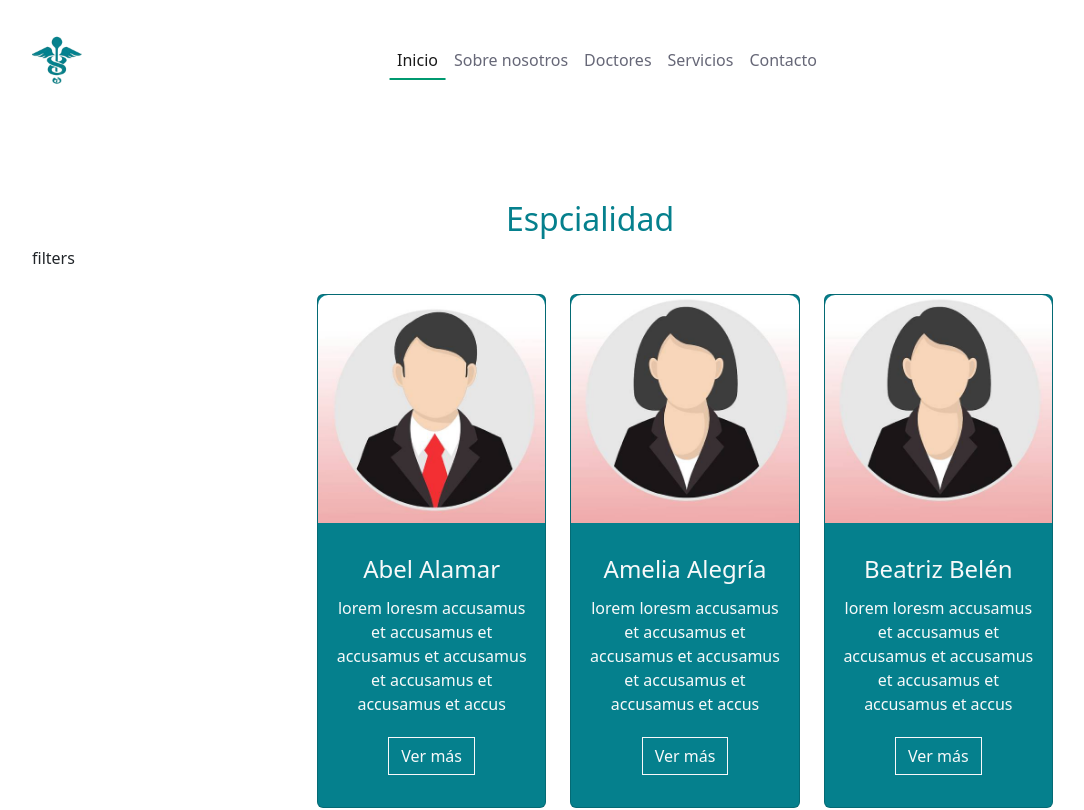
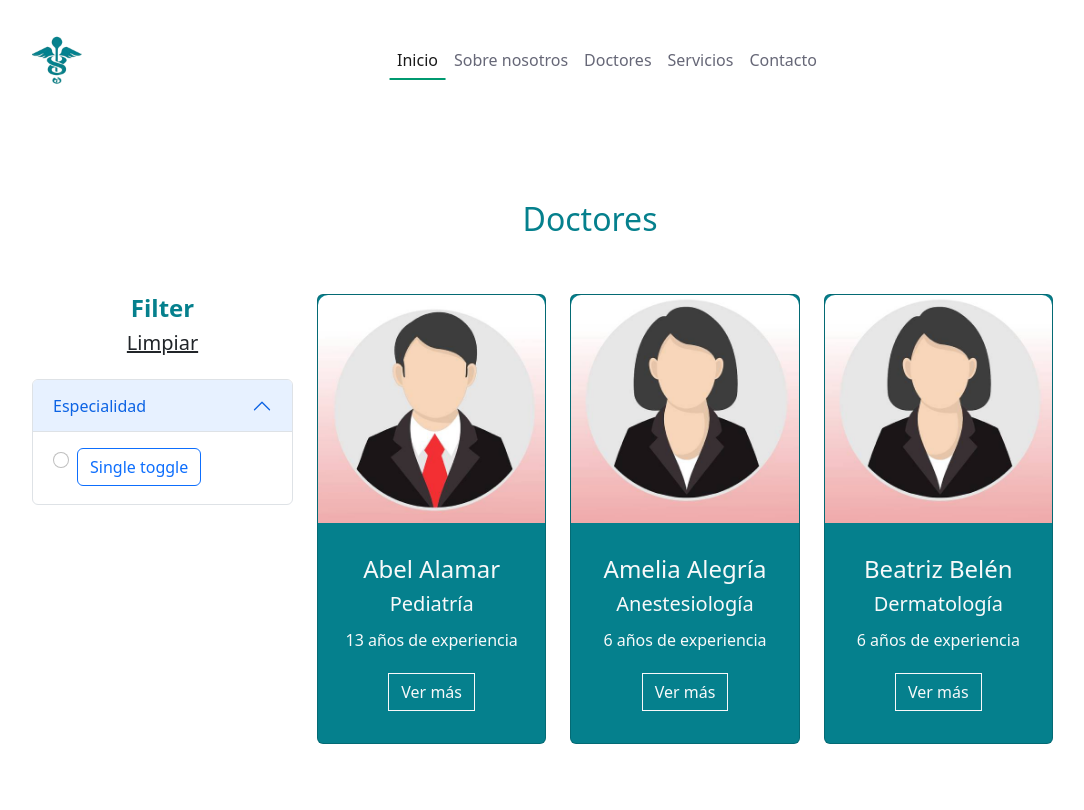
Before and after one commit to MeliBis/clinica, a React (Vite) app: page /especialidad in a window 1280 px wide. Shown: the top 810 px of the page, without its empty margins (50-1134 px from the left). Built offline with nearby package versions, Linux system fonts and the light colour scheme.

Commit message:
comienzo filtros en pag doctores, estilo en homepage

```diff
--- a/src/Components/Especialidades/CardSpeciality.jsx/CardSpeciality.jsx
+++ b/src/Components/Especialidades/CardSpeciality.jsx/CardSpeciality.jsx
@@ -9,7 +9,7 @@ const CardSpeciality = () => {
             {
                 doctores.map(doctor => (
                     <div key={doctor.id} className="col-md-4 col-md-6 col-lg-4 mb-4">
-                        <Card title={doctor.name} description={doctor.description} img={doctor.img} actionSpeciality={doctor.actionSpeciality} />
+                        <Card title={doctor.name} description={ doctor.description} img={doctor.img} experience={doctor.experience} actionSpeciality={doctor.actionSpeciality} specialty={doctor.specialty}/>
                     </div>
                 ))
             }
--- a/src/Components/Especialidades/Espcialidad.jsx
+++ b/src/Components/Especialidades/Espcialidad.jsx
@@ -1,22 +1,16 @@
-import React from 'react'
 import Filter from './Filters.jsx/Filter'
 import CardSpeciality from './CardSpeciality.jsx/CardSpeciality'
 
 const Espcialidad = () => {
   return (
     <div className='App'>
-      <h2 className="text-center">Espcialidad</h2>
-
+      <h2 className="text-center">Doctores</h2>
       <div className="container">
         <div className="row">
-          <div className="col-3">
             <Filter/>
-          </div>
           <div className="col-8">
             <div className="row">
               <CardSpeciality/>
-
-
             </div>
           </div>
         </div>
--- /dev/null
+++ b/src/Components/Especialidades/Filters.jsx/Cost/Cost.jsx
@@ -0,0 +1,31 @@
+import React from 'react'
+
+const Cost = () => {
+  return (
+    <div className="accordion-item">
+    <h2 className="accordion-header">
+      <button
+        className="accordion-button collapsed"
+        type="button"
+        data-bs-toggle="collapse"
+        data-bs-target="#collapseTwo"
+        aria-expanded="false"
+        aria-controls="collapseTwo"
+      >
+        Costo
+      </button>
+    </h2>
+    <div
+      id="collapseTwo"
+      className="accordion-collapse collapse"
+      data-bs-parent="#accordionExample"
+    >
+      <div className="accordion-body">
+
+      </div>
+    </div>
+  </div>
+  )
+}
+
+export default Cost
--- /dev/null
+++ b/src/Components/Especialidades/Filters.jsx/Experience/Experience.jsx
@@ -0,0 +1,31 @@
+import React from 'react'
+
+const Experience = () => {
+  return (
+    <div className="accordion-item">
+          <h2 className="accordion-header">
+            <button
+              className="accordion-button collapsed"
+              type="button"
+              data-bs-toggle="collapse"
+              data-bs-target="#collapseThree"
+              aria-expanded="false"
+              aria-controls="collapseThree"
+            >
+             Experiencia
+            </button>
+          </h2>
+          <div
+            id="collapseThree"
+            className="accordion-collapse collapse"
+            data-bs-parent="#accordionExample"
+          >
+            <div className="accordion-body">
+
+            </div>
+          </div>
+        </div>
+  )
+}
+
+export default Experience
--- a/src/Components/Especialidades/Filters.jsx/Filter.jsx
+++ b/src/Components/Especialidades/Filters.jsx/Filter.jsx
@@ -1,11 +1,25 @@
-import React from 'react'
+import React from "react";
+import Speciality from "./SpecialityFilter/Speciality";
+import Cost from "./Cost/Cost";
+import Experience from "./Experience/Experience";
 
 const Filter = () => {
   return (
-    <div>
-        filters
+    <div className="col-3 mt-5">
+      <h2 className="text-center fw-bold fs-4 mb-2">Filter</h2>
+      <div
+        style={{ cursor: "pointer" }}
+        className="text-center  text-decoration-underline mb-4"
+      >
+        <h5>Limpiar</h5>
+      </div>
+
+      <div className="accordion" id="accordionExample">
+        <Speciality/>
+
+      </div>
     </div>
-  )
-}
+  );
+};
 
-export default Filter
+export default Filter;
--- /dev/null
+++ b/src/Components/Especialidades/Filters.jsx/FilterButton.jsx
@@ -0,0 +1,26 @@
+const FilterButton = () => {
+  return (
+    <div>
+      <div className="form-check">
+        <input
+          className="form-check-input"
+          type="radio"
+          name="flexRadioDefault"
+          id="flexRadioDefault1"
+        />
+        <div>
+          <label
+            className="btn btn-outline-primary"
+            htmlFor="flexRadioDefault1"
+          >
+            Single toggle
+          </label>
+          <br />
+        </div>
+      </div>
+
+    </div>
+  );
+};
+
+export default FilterButton;
--- /dev/null
+++ b/src/Components/Especialidades/Filters.jsx/SpecialityFilter/Speciality.jsx
@@ -0,0 +1,31 @@
+import FilterButton from "../FilterButton"
+
+const Speciality = () => {
+  return (
+    <div className="accordion-item">
+    <h2 className="accordion-header">
+      <button
+        className="accordion-button"
+        type="button"
+        data-bs-toggle="collapse"
+        data-bs-target="#collapseOne"
+        aria-expanded="true"
+        aria-controls="collapseOne"
+      >
+        Especialidad
+      </button>
+    </h2>
+    <div
+      id="collapseOne"
+      className="accordion-collapse collapse show"
+      data-bs-parent="#accordionExample"
+    >
+      <div className="accordion-body">
+        <FilterButton/>
+      </div>
+    </div>
+  </div>
+  )
+}
+
+export default Speciality
--- a/src/Components/Generales/card/Card.jsx
+++ b/src/Components/Generales/card/Card.jsx
@@ -1,7 +1,7 @@
 import { Link } from 'react-router-dom'
 import PropTypes from "prop-types"
 
-const Card = ({title, description, img, url, name, specialty, action, actionSpeciality}) => {
+const Card = ({title, description, img, url, name, specialty, action, actionSpeciality, experience}) => {
   return (
     <div className="card text-center background mt-5">
     <img className='cardImg' src={img} alt={title} />
@@ -10,7 +10,7 @@ const Card = ({title, description, img, url, name, specialty, action, actionSpec
       <h5 >{specialty}</h5>
       <p className="card-text text-light">
         {
-            description ? description : 'Lorem ipsum dolor sit amet consectetur adipisicing '
+            description || experience ? description || experience : 'Lorem ipsum dolor sit amet consectetur adipisicing '
         }
         </p>
       <Link to={url} className="btn btn-outline-light rounded-0" target='_blank'>
@@ -23,7 +23,7 @@ const Card = ({title, description, img, url, name, specialty, action, actionSpec
 
 Card.propTypes ={
     title: PropTypes.string.isRequired,
-    description: PropTypes.string.isRequired,
+    description: PropTypes.string,
     url:PropTypes.string,
     img:PropTypes.string
 }
--- a/src/Components/Home.jsx/SectionDoctores1.jsx
+++ b/src/Components/Home.jsx/SectionDoctores1.jsx
@@ -5,19 +5,19 @@ const SectionDoctores1 = () => {
 
   return (
     <div>
-    <div>
+    <div className='app-home'>
       <div className="container col-xxl-8 px-4 py-5 ">
-        <div className="row flex-lg-row-reverse align-items-center g-5 py-5">
+        <div className="row flex-lg-row-reverse align-items-center g-5 py-5 text-white">
           <div className="col-10 col-sm-8 col-lg-6">
             <img src={imgsection1} className="d-block mx-lg-auto img-fluid " alt="Clinica" width={700} height={500} loading="lazy" />
           </div>
-          <div className="col-lg-6">
-            <h2 className="display-5 fw-bold lh-1 mb-3"> Tu camino hacia una vida más saludable  <span className='$gray-100'>
+          <div className="col-lg-6 ">
+            <h2 className="display-5 fw-bold lh-1 mb-3 text-white"> Tu camino hacia una vida más saludable  <span className='$gray-100'>
             comienza aquí</span> </h2>
             <p className="lead"> La experiencia y la empatía convergen para brindarte un camino personalizado hacia la salud óptima.</p>
             <div className="d-grid gap-2 d-md-flex justify-content-md-start">
             <Link to='/especialidad' className="text-reset">
-                <button type="button" className="btn btn-outline-success btn-lg px-4 me-md-2">Especialidades</button>
+                <button type="button" className="btn btn-outline-light btn-lg px-4 me-md-2">Especialidades</button>
             </Link>
             </div>
           </div>
--- a/src/data/doctores.js
+++ b/src/data/doctores.js
@@ -7,8 +7,8 @@ import womenImg from "../assets/doctores/women.jpg"
         name: "Abel Alamar",
         img:manImg,
         specialty:"Pediatría",
-        experience: "6 años de experiencia",
-        description: "lorem loresm accusamus et accusamus et accusamus et accusamus et accusamus et accusamus et accus",
+        experience: "13 años de experiencia",
+        descriptionDoc: "Dr. Abel Alamar es un médico pediátrico con experiencia en la atención de niños y adolescentes. ",
         actionSpeciality: "Ver más"
     },
     {
@@ -17,7 +17,7 @@ import womenImg from "../assets/doctores/women.jpg"
         img:womenImg,
         specialty:"Anestesiología",
         experience: "6 años de experiencia",
-        description: "lorem loresm accusamus et accusamus et accusamus et accusamus et accusamus et accusamus et accus",
+        descriptionDoc: "lorem loresm accusamus et accusamus et accusamus et accusamus et accusamus et accusamus et accus",
         actionSpeciality: "Ver más"
 
     },
@@ -27,7 +27,7 @@ import womenImg from "../assets/doctores/women.jpg"
         img: womenImg,
         specialty:"Dermatología",
         experience: "6 años de experiencia",
-        description: "lorem loresm accusamus et accusamus et accusamus et accusamus et accusamus et accusamus et accus",
+        descriptionDoc: "lorem loresm accusamus et accusamus et accusamus et accusamus et accusamus et accusamus et accus",
         actionSpeciality: "Ver más"
 
     },
@@ -37,7 +37,7 @@ import womenImg from "../assets/doctores/women.jpg"
         img:manImg,
         specialty:"Endocrinología",
         experience: "6 años de experiencia",
-        description: "lorem loresm accusamus et accusamus et accusamus et accusamus et accusamus et accusamus et accus",
+        descriptionDoc: "lorem loresm accusamus et accusamus et accusamus et accusamus et accusamus et accusamus et accus",
         actionSpeciality: "Ver más"
 
     },
@@ -47,7 +47,7 @@ import womenImg from "../assets/doctores/women.jpg"
         img:womenImg,
         specialty:"Geriatría",
         experience: "6 años de experiencia",
-        description: "lorem loresm accusamus et accusamus et accusamus et accusamus et accusamus et accusamus et accus",
+        descriptionDoc: "lorem loresm accusamus et accusamus et accusamus et accusamus et accusamus et accusamus et accus",
         actionSpeciality: "Ver más"
 
     },
@@ -57,7 +57,7 @@ import womenImg from "../assets/doctores/women.jpg"
         img: manImg,
         specialty:"Neurología",
         experience: "6 años de experiencia",
-        description: "lorem loresm accusamus et accusamus et accusamus et accusamus et accusamus et accusamus et accus",
+        descriptionDoc: "lorem loresm accusamus et accusamus et accusamus et accusamus et accusamus et accusamus et accus",
         actionSpeciality: "Ver más"
 
 
@@ -68,7 +68,7 @@ import womenImg from "../assets/doctores/women.jpg"
         img:manImg,
         specialty:"Oncología",
         experience: "6 años de experiencia",
-        description: "lorem loresm accusamus et accusamus et accusamus et accusamus et accusamus et accusamus et accus",
+        descriptionDoc: "lorem loresm accusamus et accusamus et accusamus et accusamus et accusamus et accusamus et accus",
         actionSpeciality: "Ver más"
 
     },
@@ -78,7 +78,7 @@ import womenImg from "../assets/doctores/women.jpg"
         img:manImg,
         specialty:"Oftalmología",
         experience: "6 años de experiencia",
-        description: "lorem loresm accusamus et accusamus et accusamus et accusamus et accusamus et accusamus et accus",
+        descriptionDoc: "lorem loresm accusamus et accusamus et accusamus et accusamus et accusamus et accusamus et accus",
         actionSpeciality: "Ver más"
 
     },
@@ -88,7 +88,7 @@ import womenImg from "../assets/doctores/women.jpg"
         img:manImg,
         specialty:"Psiquiatría",
         experience: "6 años de experiencia",
-        description: "lorem loresm accusamus et accusamus et accusamus et accusamus et accusamus et accusamus et accus",
+        descriptionDoc: "lorem loresm accusamus et accusamus et accusamus et accusamus et accusamus et accusamus et accus",
         actionSpeciality: "Ver más"
 
     },
@@ -98,7 +98,7 @@ import womenImg from "../assets/doctores/women.jpg"
         img:womenImg,
         specialty:"Reumatología",
         experience: "6 años de experiencia",
-        description: "lorem loresm accusamus et accusamus et accusamus et accusamus et accusamus et accusamus et accus",
+        descriptionDoc: "lorem loresm accusamus et accusamus et accusamus et accusamus et accusamus et accusamus et accus",
         actionSpeciality: "Ver más"
 
     },
--- a/src/styles/services.css
+++ b/src/styles/services.css
@@ -1,3 +1,6 @@
 h2{
     color: #05808d;
 }
+.app-home{
+    background-color: #028190;
+  }
```
